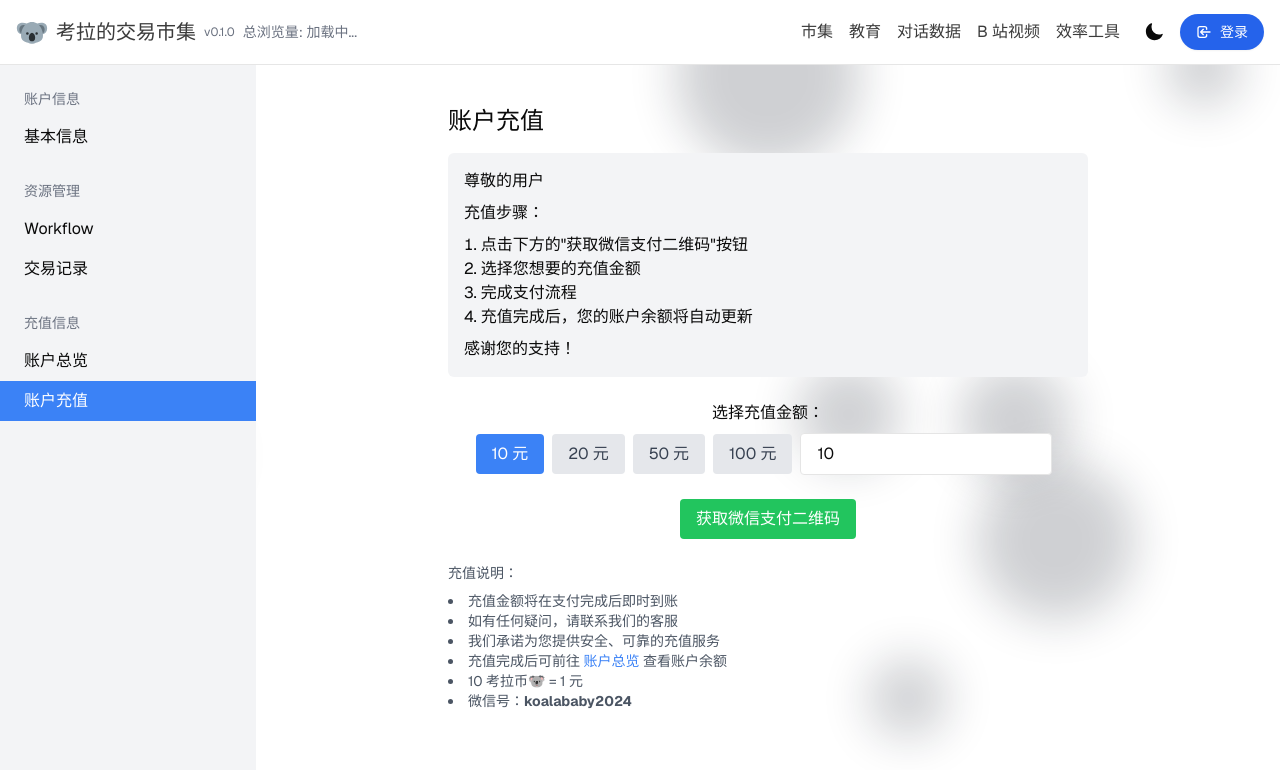
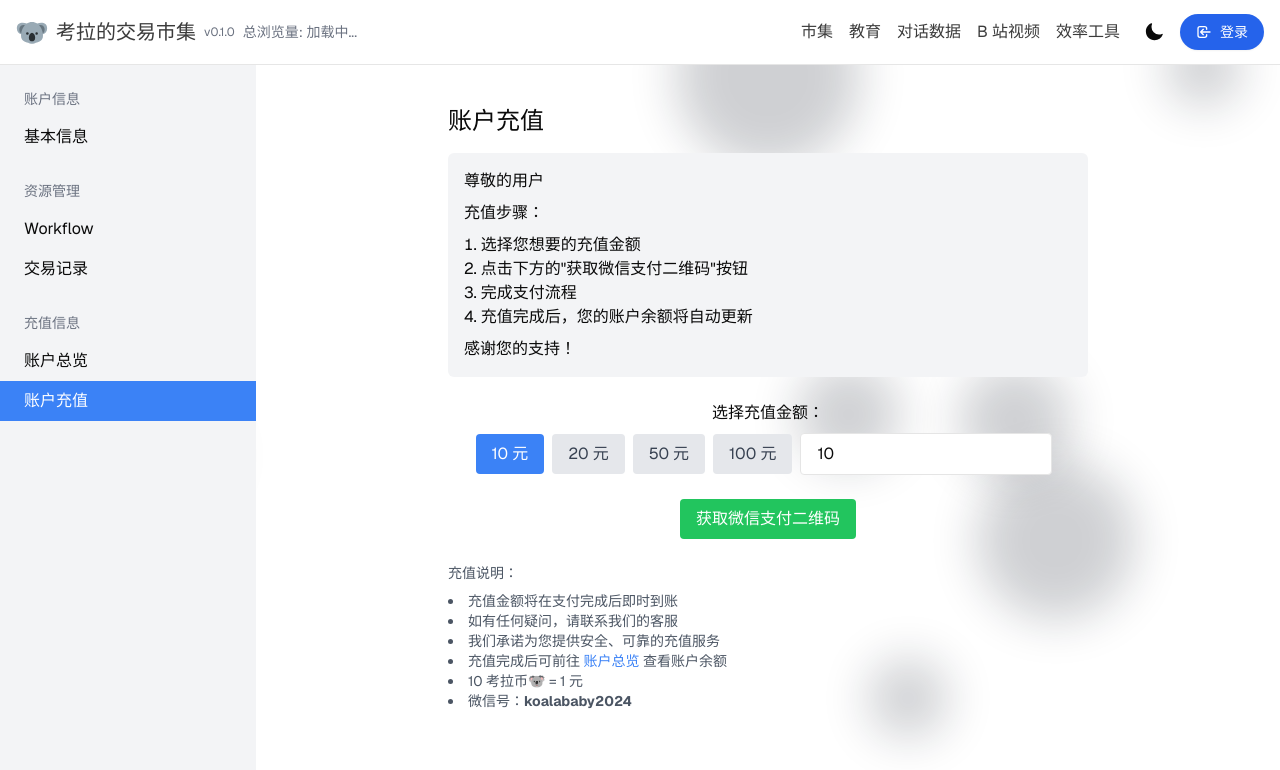
Before and after one commit to hfyydd/agent-app, a Next.js app: page /dashboard/recharge in a window 1280 px wide. Shown: the top 770 px of the page. Built offline with nearby package versions, Linux system fonts and the light colour scheme; no server answers; the database is empty.

Commit message:
集成支付

```diff
--- a/app/dashboard/recharge/page.tsx
+++ b/app/dashboard/recharge/page.tsx
@@ -209,8 +209,8 @@ export default function RechargePage() {
         <p className="mb-2 dark:text-gray-300">尊敬的用户</p>
         <p className="mb-2 dark:text-gray-300">充值步骤：</p>
         <ol className="list-decimal list-inside mb-2 dark:text-gray-300">
+          <li>选择您想要的充值金额</li>
           <li>点击下方的"获取微信支付二维码"按钮</li>
-          <li>选择您想要的充值金额</li>
           <li>完成支付流程</li>
           <li>充值完成后，您的账户余额将自动更新</li>
         </ol>
```
